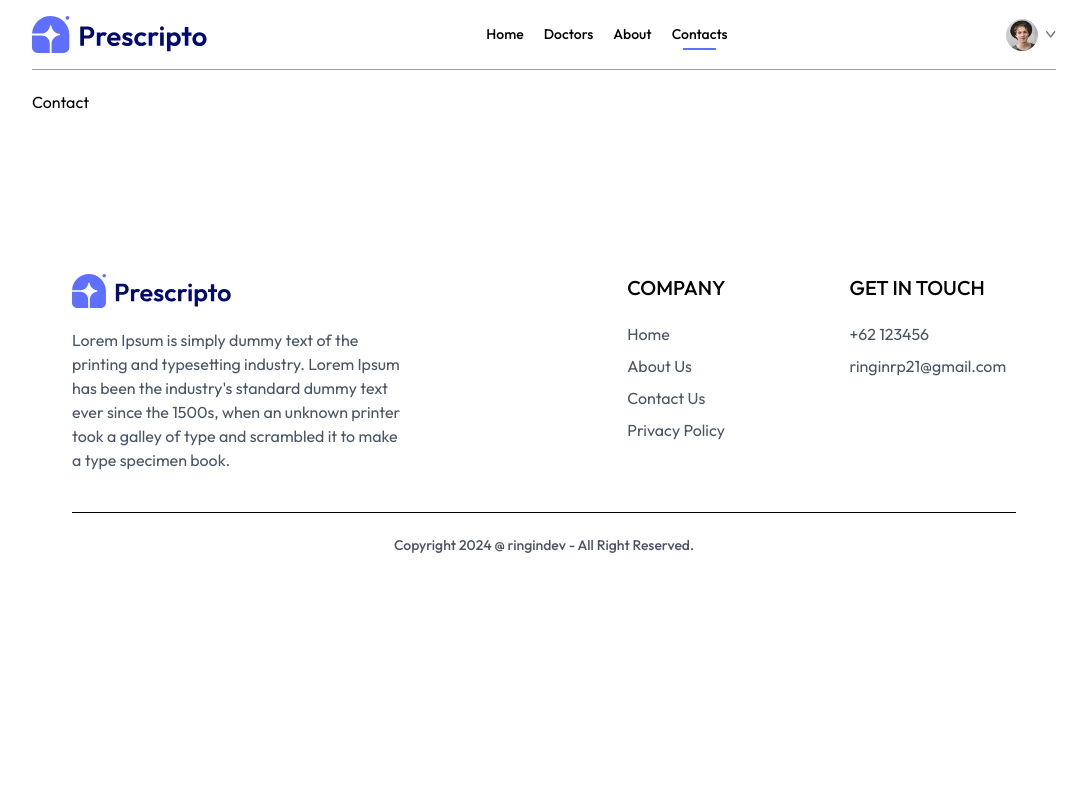
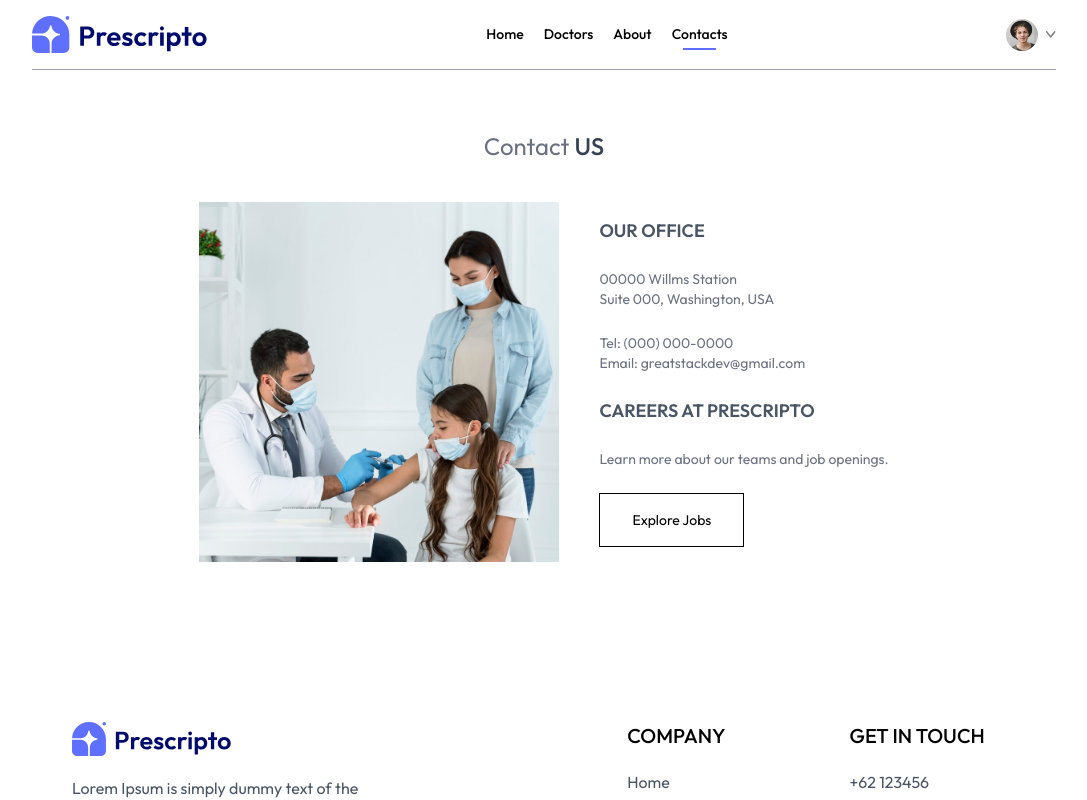
Before and after one commit to ringinrp/fe-mern-appointment, a React (Vite) app: page /contacts in a window 1280 px wide. Shown: the top 800 px of the page, without its empty margins (96-1183 px from the left). Built offline with nearby package versions, Linux system fonts and the light colour scheme; the HTML template or start-up script is replaced by a standard one.

Commit message:
update: add contact

```diff
--- a/src/pages/Contacts.jsx
+++ b/src/pages/Contacts.jsx
@@ -1,9 +1,24 @@
 import React from 'react'
+import { assets } from '../assets/assets_frontend/assets'
 
 const Contacts = () => {
   return (
     <div>
-      Contact
+        <div className='text-center text-2xl pt-10 text-gray-500'>
+            <p>Contact <span className='text-gray-700 font-medium'>US</span></p>
+        </div>
+
+        <div className='flex flex-col my-10 justify-center items-center md:flex-row gap-10 bm-28 text-sm'>
+            <img className='w-full md:max-w-[360px]' src={assets.contact_image} alt=''/>
+            <div className='flex flex-col justify-center items-start gap-6'>
+              <b className="font-semibold text-lg text-gray-600">OUR OFFICE</b>
+              <p className='text-gray-500'>00000 Willms Station <br/>Suite 000, Washington, USA</p>
+              <p className='text-gray-500'>Tel: (000) 000-0000 <br/>Email: greatstackdev@gmail.com</p>
+              <b className="font-semibold text-lg text-gray-600">CAREERS AT PRESCRIPTO</b>
+              <p className='text-gray-500'>Learn more about our teams and job openings.</p>
+            <button className='border border-black px-8 py-4 text-sm hover:bg-[#5f6FFF] hover:border-none hover:text-white transition-all duration-500 cursor-pointer'>Explore Jobs</button>
+            </div>
+        </div>
     </div>
   )
 }
```
